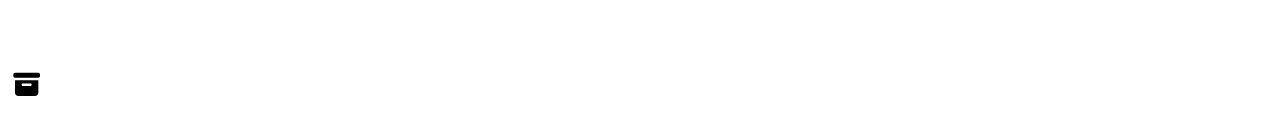
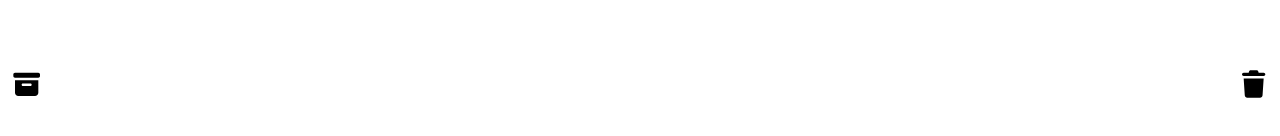
Before and after one commit to keckamreck/backendbanditen, a Next.js app: page /list/1 in a window 1280 px wide. Shown: the part 661-797 px from the top of the page. Built offline with nearby package versions, Linux system fonts and the light colour scheme.

Commit message:
added footer with the options to delete the list and go to archive

```diff
--- /dev/null
+++ b/src/app/_components/footer.module.css
@@ -0,0 +1,11 @@
+.buttonDelete {
+  position: fixed;
+  right: 4px;
+  bottom: 40px;
+}
+
+.buttonArchive {
+  position: fixed;
+  left: 4px;
+  bottom: 40px;
+}
--- /dev/null
+++ b/src/app/_components/footer.tsx
@@ -0,0 +1,51 @@
+"use client";
+
+import styles from "./footer.module.css";
+import { getList } from "@/app/_models/function";
+import { useState } from "react";
+import { useParams } from "next/navigation";
+import { ArchiveButton, DeleteButton } from "@/app/_components/button";
+import { useRouter } from "next/navigation";
+import { Modal } from "@/app/_components/modal";
+import { deleteList } from "@/app/_lib/demo";
+
+export function Footer({ ListId }: { ListId: number }) {
+  const router = useRouter();
+  const [list, setList] = useState(getList(ListId));
+  const [showModal, setShowModal] = useState(false);
+
+  function handleDelete() {
+    deleteList(ListId);
+    router.push(`/dashboard/`);
+  }
+
+  function toggleModal() {
+    setShowModal(!showModal);
+  }
+
+  function handleConfirm() {
+    handleDelete();
+    toggleModal();
+  }
+  return (
+    <footer>
+      <DeleteButton
+        className={styles.buttonDelete}
+        onClick={toggleModal}
+      ></DeleteButton>
+      {showModal && (
+        <Modal
+          onClose={toggleModal}
+          onConfirm={handleConfirm}
+          title="Möchtest du wirklich die gesamte Liste löschen?"
+          yes="Ja"
+          no="Nein"
+        />
+      )}
+      <ArchiveButton
+        className={styles.buttonArchive}
+        onClick={() => router.push(`/archive/${ListId}`)}
+      ></ArchiveButton>
+    </footer>
+  );
+}
--- a/src/app/_lib/demo.tsx
+++ b/src/app/_lib/demo.tsx
@@ -67,6 +67,11 @@ export function getLists() {
   return list;
 }
 
+export function deleteList(id: number) {
+  const index: number = list.findIndex((list) => list.id === id);
+  list.splice(index, 1);
+}
+
 export function getTasks() {
   return tasks;
 }
--- a/src/app/list/[id]/page.tsx
+++ b/src/app/list/[id]/page.tsx
@@ -13,14 +13,32 @@ import { useState } from "react";
 import { useParams } from "next/navigation";
 import { ArchiveButton, DeleteButton } from "@/app/_components/button";
 import { useRouter } from "next/navigation";
+import { Modal } from "@/app/_components/modal";
+import { deleteList } from "@/app/_lib/demo";
+import { Footer } from "@/app/_components/footer";
 
 function List({ ListId }: { ListId: number }) {
   const router = useRouter();
-  const list = getList(ListId);
+  const [list, setList] = useState(getList(ListId));
   const initialTasks = getTaskofList(ListId);
   const [tasks, setTasks] = useState(initialTasks);
   const [sort, setSort] = useState<Sort>(Sort.Fälligkeitsdatum);
   const [fadingTaskIds, setFadingTaskIds] = useState<Set<number>>(new Set());
+  const [showModal, setShowModal] = useState(false);
+
+  function handleDelete() {
+    deleteList(ListId);
+    router.push(`/dashboard/`);
+  }
+
+  function toggleModal() {
+    setShowModal(!showModal);
+  }
+
+  function handleConfirm() {
+    handleDelete();
+    toggleModal();
+  }
 
   const sortedTasks = [...tasks].sort((a, b) => {
     switch (sort) {
@@ -78,11 +96,7 @@ function List({ ListId }: { ListId: number }) {
             </div>
           ))}
       </div>
-      {/* <DeleteButton className={styles.buttonDelete} onClick={}></DeleteButton> */}
-      <ArchiveButton
-        className={styles.buttonArchive}
-        onClick={() => router.push(`/archive/${ListId}`)}
-      ></ArchiveButton>
+      <Footer ListId={ListId}></Footer>
     </div>
   );
 }
```
